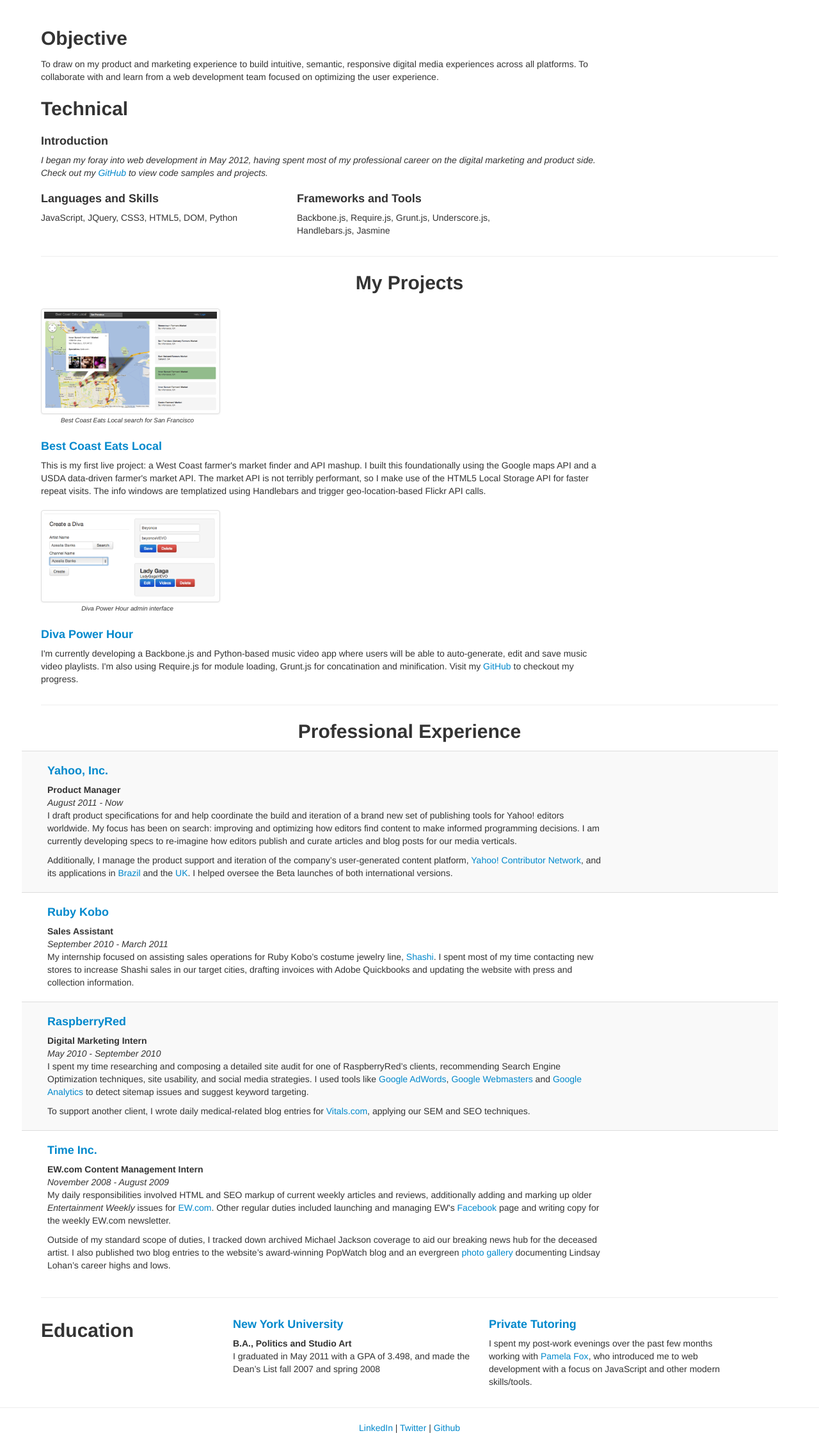
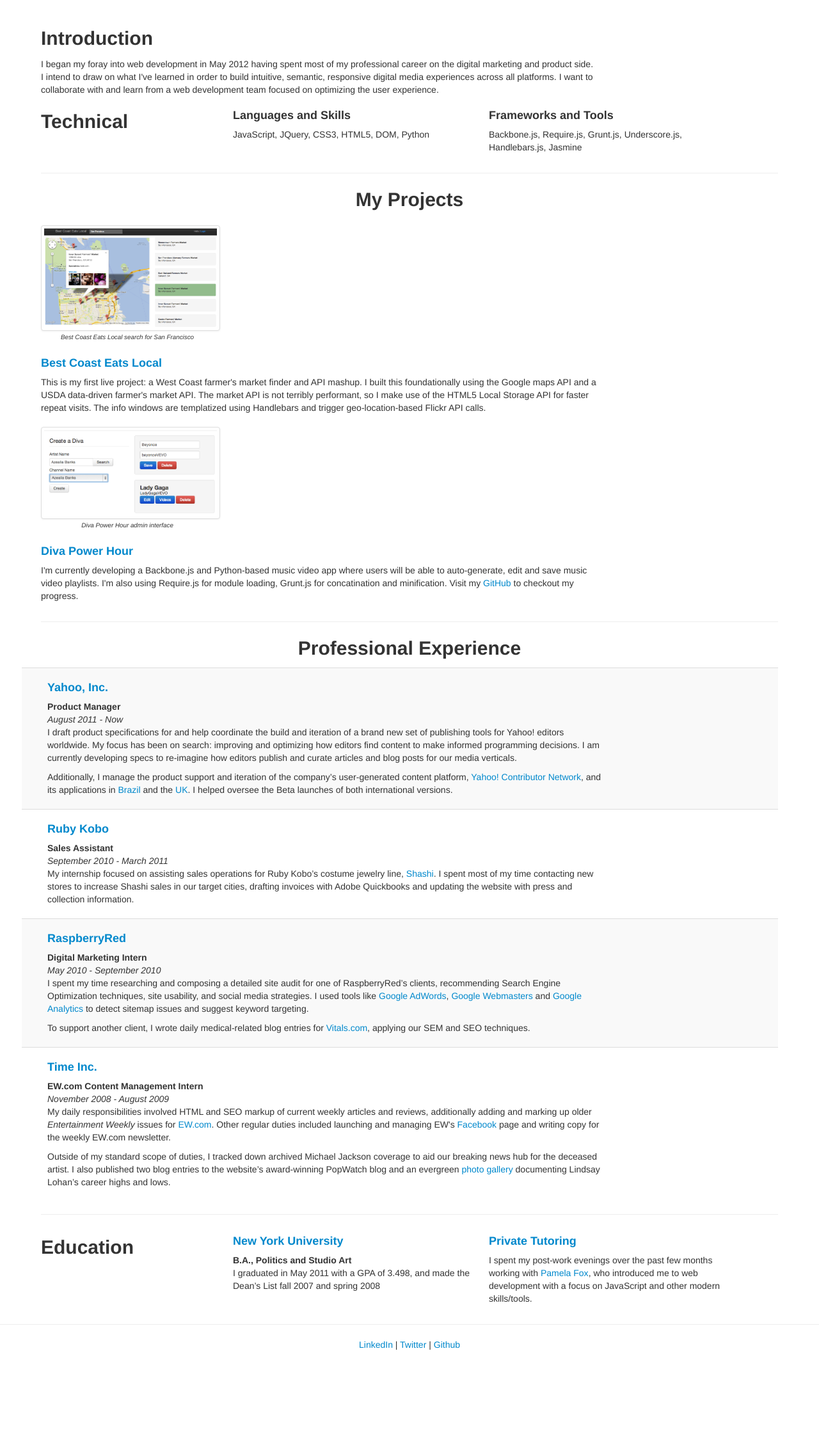
Before and after one commit to lkvsky/resume, a Python web app: template templates/index.html in a window 1280 px wide. Shown: the part 100-2361 px from the top of the page at 64% size. After the commit the page ends 2209 px from the top, so only its background shows below. Run offline with Jinja, Linux system fonts and the light colour scheme; the template is opened without the code that fills it, so the values that code supplies are empty.

Commit message:
a few more touchups

```diff
--- a/templates/index.html
+++ b/templates/index.html
@@ -20,20 +20,16 @@
 			<div id="resume">
 				<div class="row">
 					<div class="span3">
-						<h2>Objective</h2>
+						<h2>Introduction</h2>
 					</div>
 					<div class="span9">
-						<p>To draw on my product and marketing experience to build intuitive, semantic, responsive digital media experiences across all platforms. To collaborate with and learn from a web development team focused on optimizing the user experience.</p>
+						<p>I began my foray into web development in May 2012 having spent most of my professional career on the digital marketing and product side. I intend to draw on what I've learned in order to build intuitive, semantic, responsive digital media experiences across all platforms. I want to collaborate with and learn from a web development team focused on optimizing the user experience.</p>
 					</div>
 				</div>
 				<div class="row">
 					<div class="span3">
 						<h2>Technical</h2>
 					</div>
-					<div class="span9">
-						<h4>Introduction</h4>
-						<p><em>I began my foray into web development in May 2012, having spent most of my professional career on the digital marketing and product side. Check out my <a href="http://github.com/lkvsky" target="_blank">GitHub</a> to view code samples and projects.</em></p>
-						<div class="row">
 					<div class="span4">
 						<h4>Languages and Skills</h4>
 						<p>JavaScript, JQuery, CSS3, HTML5, DOM, Python</p>
@@ -41,8 +37,6 @@
 					<div class="span4">
 						<h4>Frameworks and Tools</h4>
 						<p>Backbone.js, Require.js, Grunt.js, Underscore.js, Handlebars.js, Jasmine</p>
-							</div>
-						</div>
 					</div>
 				</div>
 				<hr>
```
Also changed, not shown: static/favicon.ico (added). Lines whose indentation alone changed are shown as unchanged.
